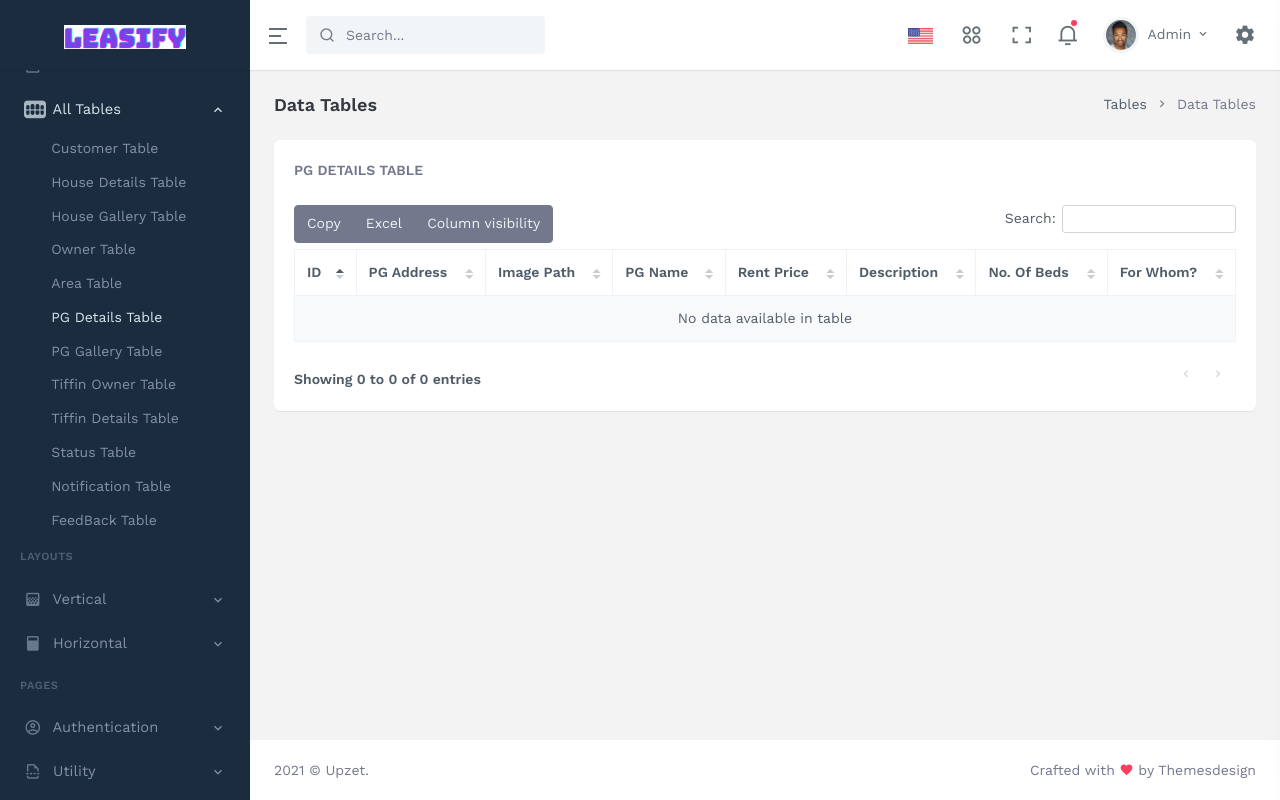
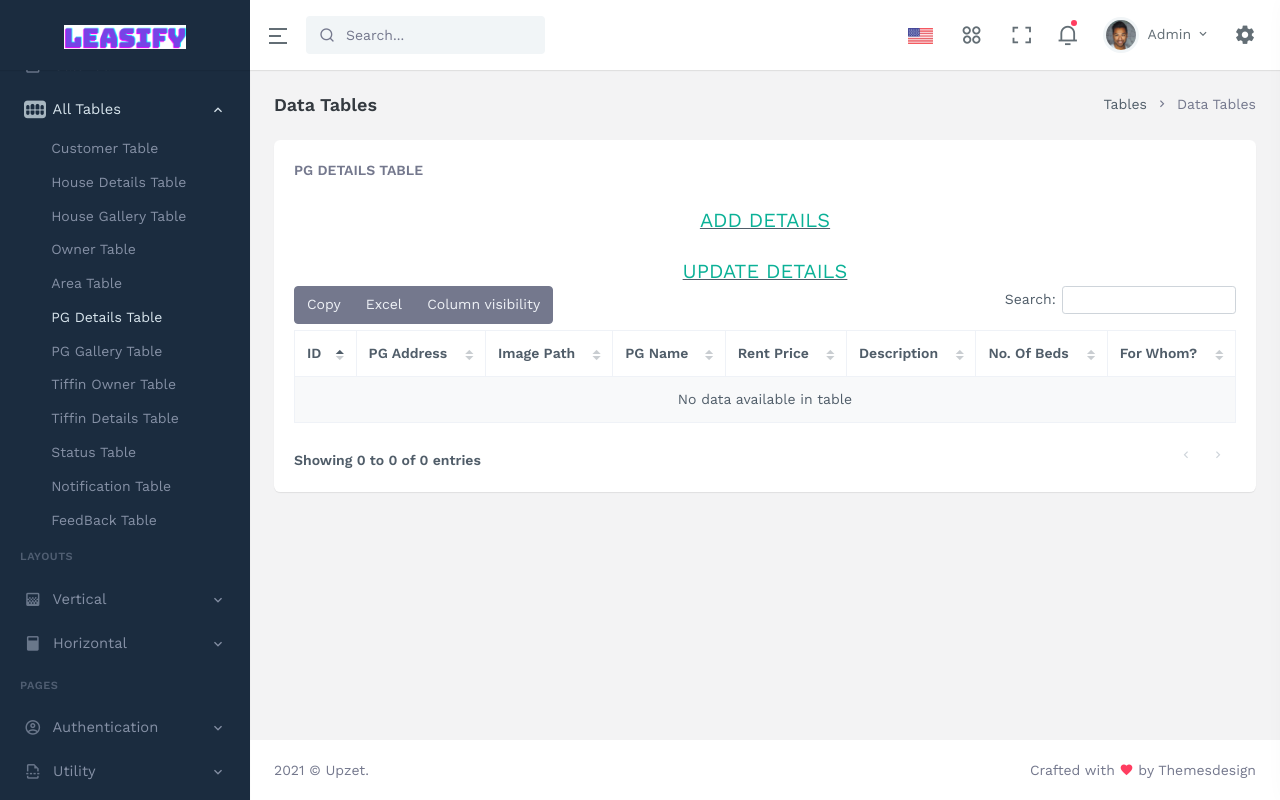
Before and after one commit to uttammanani/LeasifY, a Django app: page /pg_details_table/ in a window 1280 px wide. Run offline with Django 3.2, Linux system fonts and the light colour scheme; data that the repository does not hold is empty; some libraries are stand-ins or nearby versions.

Commit message:
Pg details table updated

```diff
--- a/leasify_admin/template/pg_details_table.html
+++ b/leasify_admin/template/pg_details_table.html
@@ -36,6 +36,9 @@
 
                                         <p class="card-title-desc"><b>PG DETAILS TABLE</b>
                                         </p>
+                                        <center>  <u><a href="#" style="font-size:20px">ADD DETAILS</a></u></center> <br>
+                                        <center> <u><a href="#" style="font-size:20px">UPDATE DETAILS</a></u></center>
+
 
                                         <table id="datatable-buttons" class="table table-striped table-bordered dt-responsive nowrap" style="border-collapse: collapse; border-spacing: 0; width: 100%;">
                                             <thead>
```
